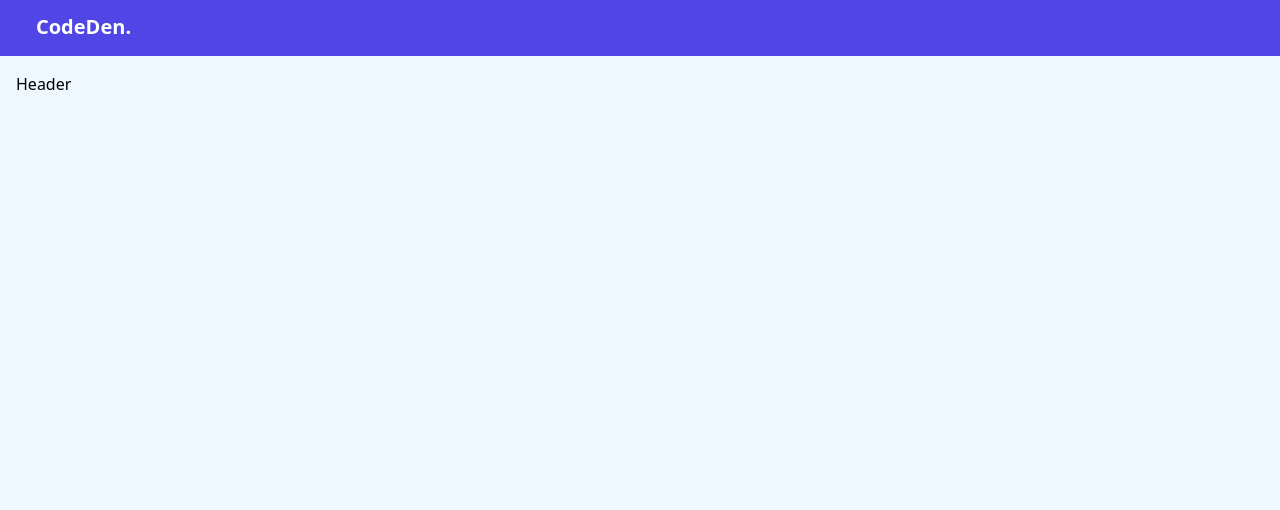
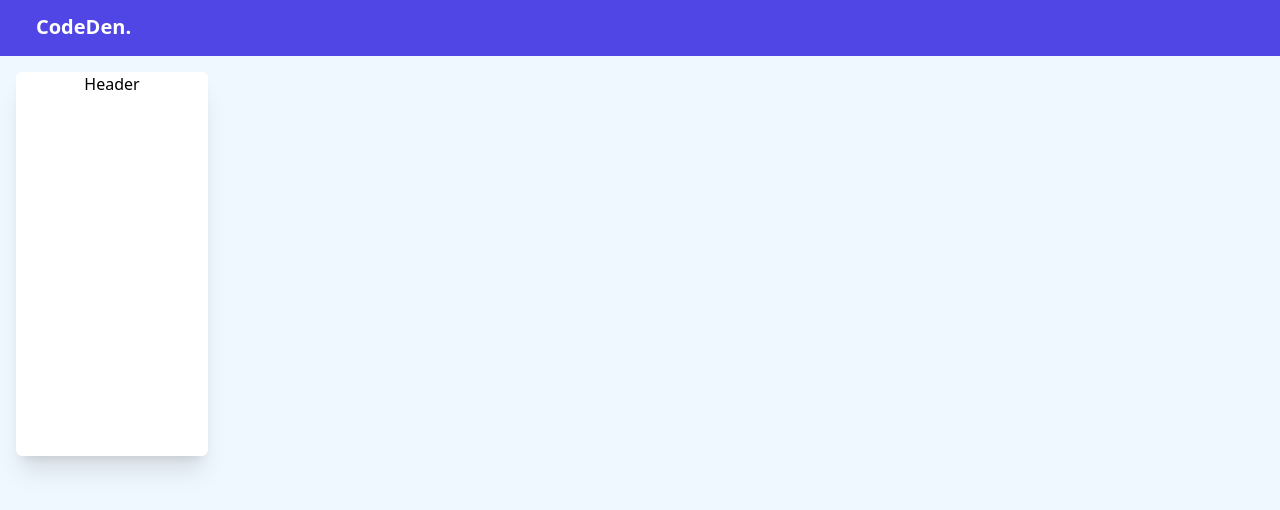
Before and after one commit to kromate/Codeden, a Vue app: page /stage in a window 1280 px wide. Shown: the top 510 px of the page. Built offline with nearby package versions, Linux system fonts and the light colour scheme.

Commit message:
--- Auto-Git Commit ---

```diff
--- a/src/views/stage/index.vue
+++ b/src/views/stage/index.vue
@@ -4,7 +4,7 @@
 	</nav>
 
 	<div class="flex w-full p-4">
-		<div class="w-3/12">
+		<div class="w-48 h-96 rounded-md shadow-xl bg-white flex flex-col items-center">
 			<span class="">Header</span>
 		</div>
 	</div>
```
